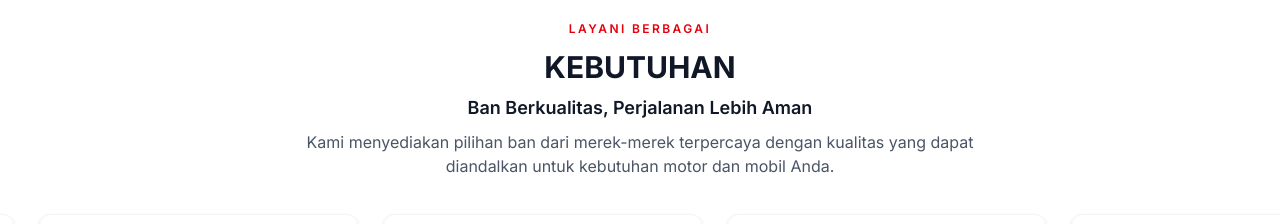
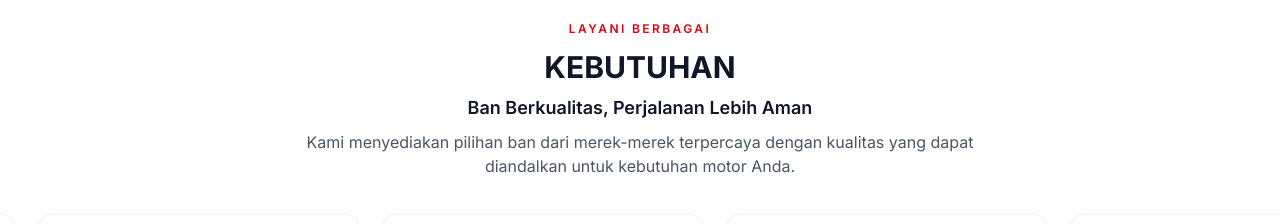
Before and after one commit to hbrn004/tambal-ban-mobile, a Next.js app: page / in a window 1280 px wide. Shown: the part 3120-3344 px from the top of the page. Built offline with nearby package versions, Linux system fonts and the light colour scheme.

Commit message:
Update brand section copy: motor-only wording

```diff
--- a/src/components/BrandLogoCarousel.tsx
+++ b/src/components/BrandLogoCarousel.tsx
@@ -78,7 +78,7 @@ export default function BrandLogoCarousel() {
         </p>
         <p className="text-gray-600 text-sm md:text-base max-w-2xl mx-auto">
           Kami menyediakan pilihan ban dari merek-merek terpercaya dengan kualitas yang dapat
-          diandalkan untuk kebutuhan motor dan mobil Anda.
+          diandalkan untuk kebutuhan motor Anda.
         </p>
       </div>
 
```
